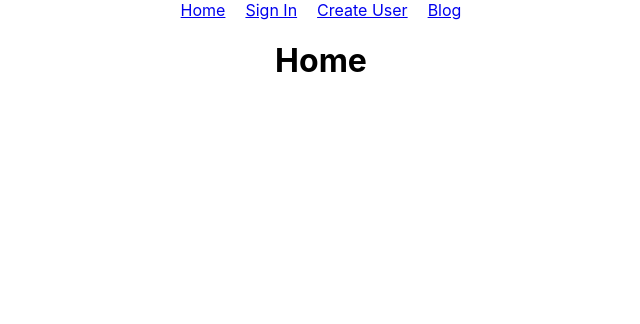
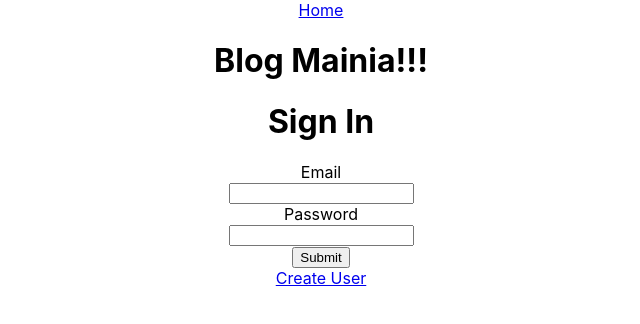
Before and after one commit to bhans23/blog_app, a React (Create React App) app: page / in a window 1280 px wide. Shown: the top 324 px of the page, without its empty margins (319-959 px from the left). Built offline with nearby package versions, Linux system fonts and the light colour scheme.

Commit message:
Changed liks layout, sign in and sign out functionality

```diff
--- a/src/components/home.js
+++ b/src/components/home.js
@@ -1,10 +1,27 @@
-import React from "react";
+import { useState, useEffect } from "react";
+import SignIn from "./signIn.js";
+import { Link } from "react-router-dom";
 
 const Home = () => {
+  const [token, setToken] = useState(localStorage.getItem("token"));
+  useEffect(() => {
+    setToken(localStorage.getItem("token"));
+  },[]);
   return (
-    <div>
-      <h1>Home</h1>
-    </div>
+    <>
+      {token ? (
+        <div>
+          <h1>Blog Mainia!!!</h1>
+          <h1>Welcome</h1>
+        </div>
+      ) : (
+        <div>
+          <h1>Blog Mainia!!!</h1>
+          <SignIn />
+          <br />
+        </div>
+      )}
+    </>
   );
 };
 
--- a/src/components/nav.js
+++ b/src/components/nav.js
@@ -1,14 +1,40 @@
-import React from "react";
+import { useState } from "react";
 import { Link } from "react-router-dom";
 
 const Nav = () => {
+  const [token, setToken] = useState(localStorage.getItem("token"));
+  const object = {};
+  const string = "";
+
+  const logOut = () => {
+    localStorage.clear();
+    setToken(localStorage.getItem("token"));
+    window.location.reload()
+  };
+  const menu = () => {
+    if (token === null) {
+      return (
+        <div className="Nav">
+          <Link to="/">Home</Link>
+        </div>
+      );
+    } else {
+      return (
+        <div className="Nav">
+          <Link to="/">Home</Link>
+          <button onClick={logOut}>Log Out</button>
+          <Link to="/blog">Blog</Link>
+        </div>
+      );
+    }
+  };
+
   return (
-    <div className="Nav">
-      <Link to="/">Home</Link>
-      <Link to="/signIn">Sign In</Link>
-      <Link to="/createUser">Create User</Link>
-      <Link to="/blog">Blog</Link>
-    </div>
+    <>
+      {console.log(typeof token)}
+      {console.log(token)}
+      {menu()}
+    </>
   );
 };
 
--- a/src/components/signIn.js
+++ b/src/components/signIn.js
@@ -1,11 +1,10 @@
 import React, { useState, useRNameef, useEffect, useContext } from "react";
 import axios from "../api/axios";
+import { Link } from "react-router-dom";
 
 const LOGIN_URL = "/users/sign_in";
 
 const SignIn = () => {
-
-
   const [state, setState] = useState({
     password: " ",
     userName: " ",
@@ -30,8 +29,7 @@ const SignIn = () => {
         user: { email: state.email, password: state.password },
       })
       .then((response) => {
-
-        localStorage.setItem("token",response.headers.authorization)
+        localStorage.setItem("token", response.headers.authorization);
         response
           ? setState({ ...state, success: true })
           : setState({ ...state, success: false });
@@ -46,8 +44,8 @@ const SignIn = () => {
       {state.success ? (
         <div>
           <h1>Logged in Foo</h1>
+          {window.location.reload()}
           <br />
-          <a href="/">Home</a>
         </div>
       ) : (
         <div>
@@ -78,6 +76,7 @@ const SignIn = () => {
             <br />
             <input type="submit" value="Submit" />
           </form>
+          <Link to="/createUser">Create User</Link>
         </div>
       )}
     </>
```
Also changed, not shown: 1 other file (tests, documents, lock files or other folders).
